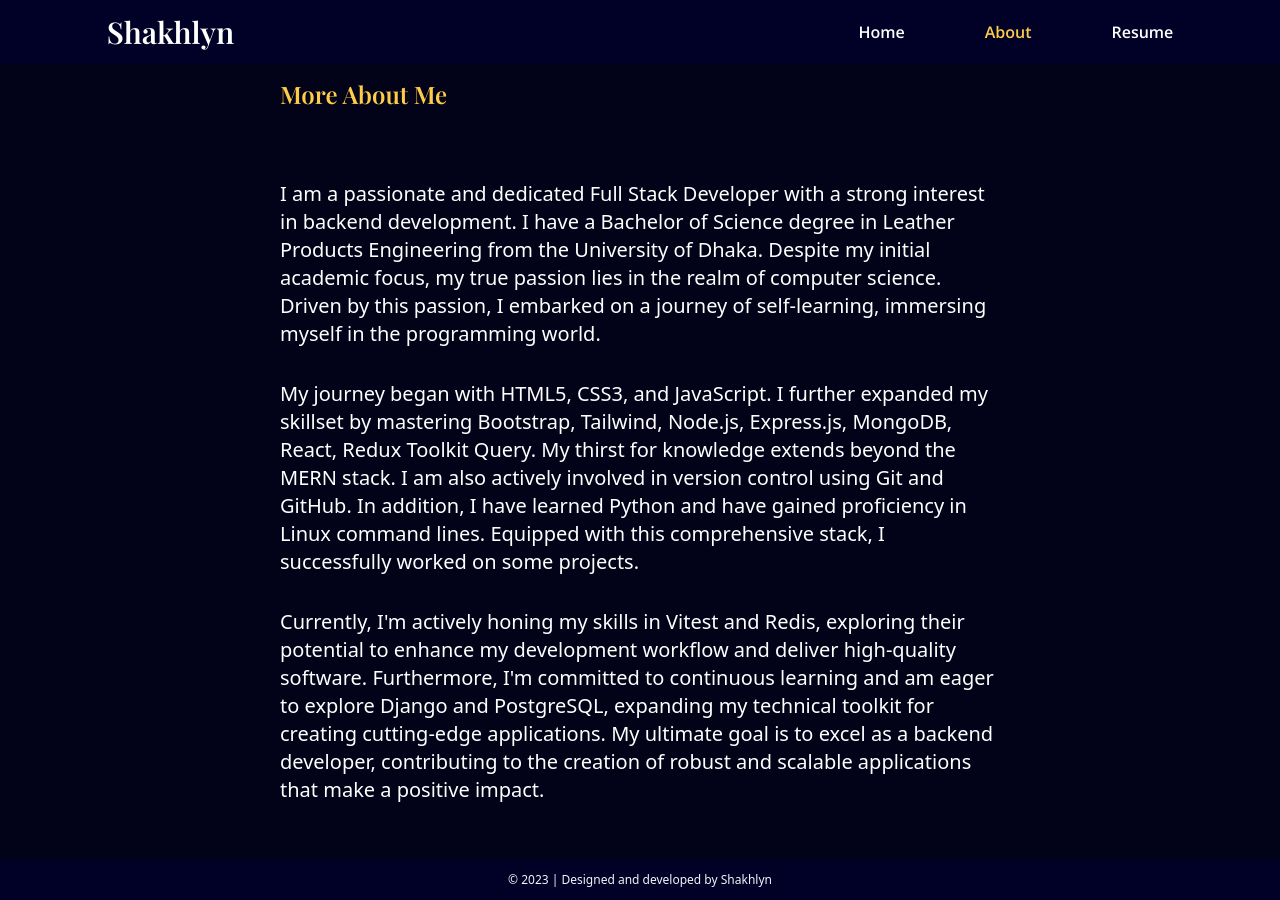
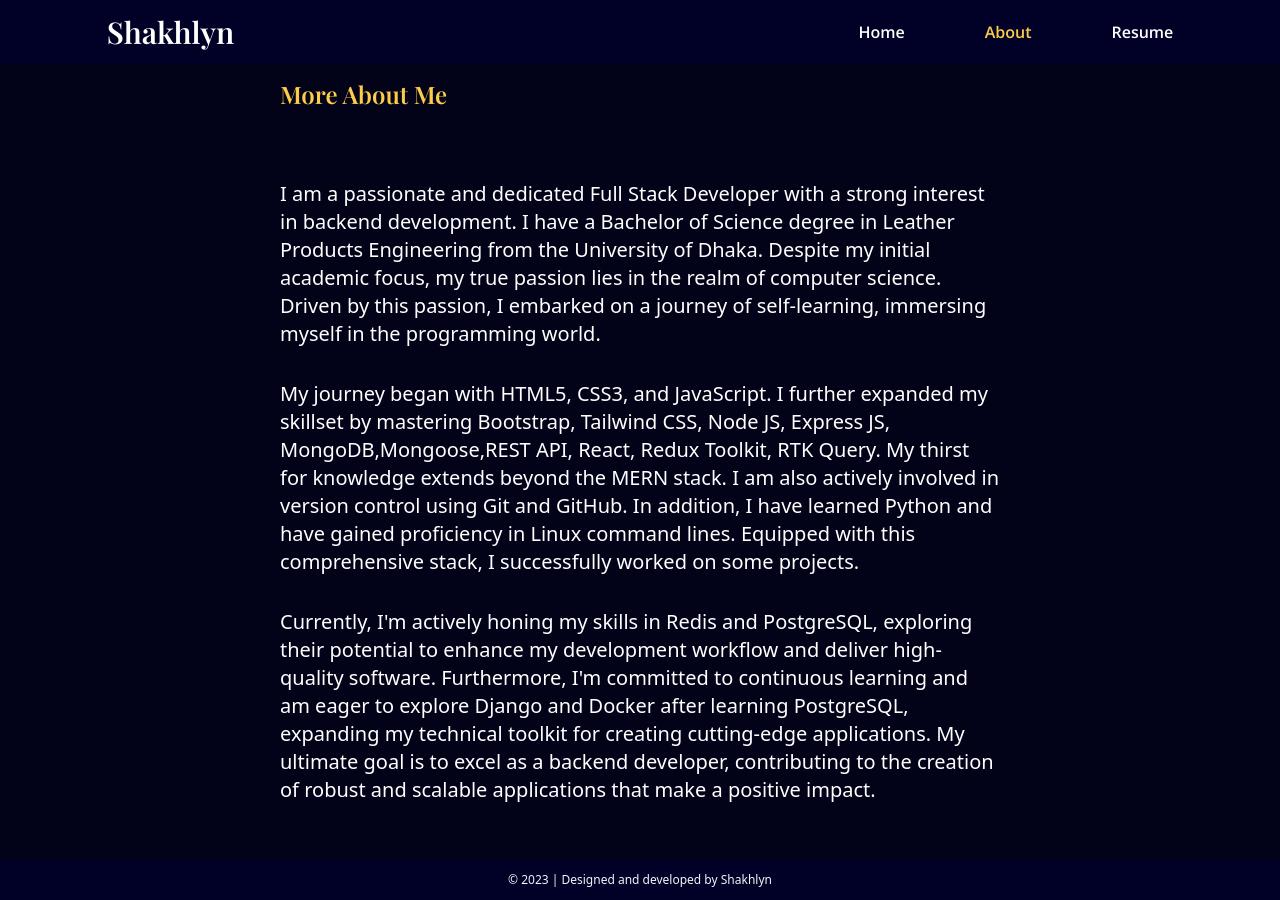
Before and after one commit to Shakhlyn/Shakhlyn-Portfolio, a React (Vite) app: page /about in a window 1280 px wide. Built offline with nearby package versions, Linux system fonts and the light colour scheme.

Commit message:
update: Update the 'about me' information.

```diff
--- a/index.html
+++ b/index.html
@@ -2,7 +2,7 @@
 <html lang="en">
   <head>
     <meta charset="UTF-8" />
-    <!-- <link rel="icon" type="image/svg+xml" href="/vite.svg" /> -->
+    <link rel="icon" type="image/svg+xml" href="./public/assets/img.jpg" />
     <meta name="viewport" content="width=device-width, initial-scale=1.0" />
     <title>Shakhlyn</title>
   </head>
--- a/src/Screens/About.jsx
+++ b/src/Screens/About.jsx
@@ -13,22 +13,23 @@ const About = () => {
         </p>
         <p className="pt-8">
           My journey began with HTML5, CSS3, and JavaScript. I further expanded
-          my skillset by mastering Bootstrap, Tailwind, Node.js, Express.js,
-          MongoDB, React, Redux Toolkit Query. My thirst for knowledge extends
-          beyond the MERN stack. I am also actively involved in version control
-          using Git and GitHub. In addition, I have learned Python and have
-          gained proficiency in Linux command lines. Equipped with this
-          comprehensive stack, I successfully worked on some projects.
+          my skillset by mastering Bootstrap, Tailwind CSS, Node JS, Express JS,
+          MongoDB,Mongoose,REST API, React, Redux Toolkit, RTK Query. My thirst
+          for knowledge extends beyond the MERN stack. I am also actively
+          involved in version control using Git and GitHub. In addition, I have
+          learned Python and have gained proficiency in Linux command lines.
+          Equipped with this comprehensive stack, I successfully worked on some
+          projects.
         </p>
         <p className="pt-8">
-          Currently, I'm actively honing my skills in Vitest and Redis,
+          Currently, I'm actively honing my skills in Redis and PostgreSQL,
           exploring their potential to enhance my development workflow and
           deliver high-quality software. Furthermore, I'm committed to
-          continuous learning and am eager to explore Django and PostgreSQL,
-          expanding my technical toolkit for creating cutting-edge applications.
-          My ultimate goal is to excel as a backend developer, contributing to
-          the creation of robust and scalable applications that make a positive
-          impact.
+          continuous learning and am eager to explore Django and Docker after
+          learning PostgreSQL, expanding my technical toolkit for creating
+          cutting-edge applications. My ultimate goal is to excel as a backend
+          developer, contributing to the creation of robust and scalable
+          applications that make a positive impact.
         </p>
       </div>
     </section>
--- a/src/constants.js
+++ b/src/constants.js
@@ -2,7 +2,7 @@ export const gitHubLink = "https://github.com/Shakhlyn";
 export const emailLink = "mailto:shakhlyn.sh.du@gmail.com";
 export const LinkedInLink = "https://www.linkedin.com/in/shakhlyn/";
 export const resumeLink =
-  "https://drive.google.com/file/d/1WkG_IpGpE4zc76fwPgIUZOM0hhIefTb8/view?usp=sharing";
+  "https://drive.google.com/file/d/1UYpeH_dld_HWqh4EULeGFM7pilXt1dLI/view?usp=sharing";
 
 export const projectBookNook =
   "https://github.com/Shakhlyn/Book-Nook__Backend-RESTful-API";
```
Also changed, not shown: public/assets/person-3.jpeg (deleted).
